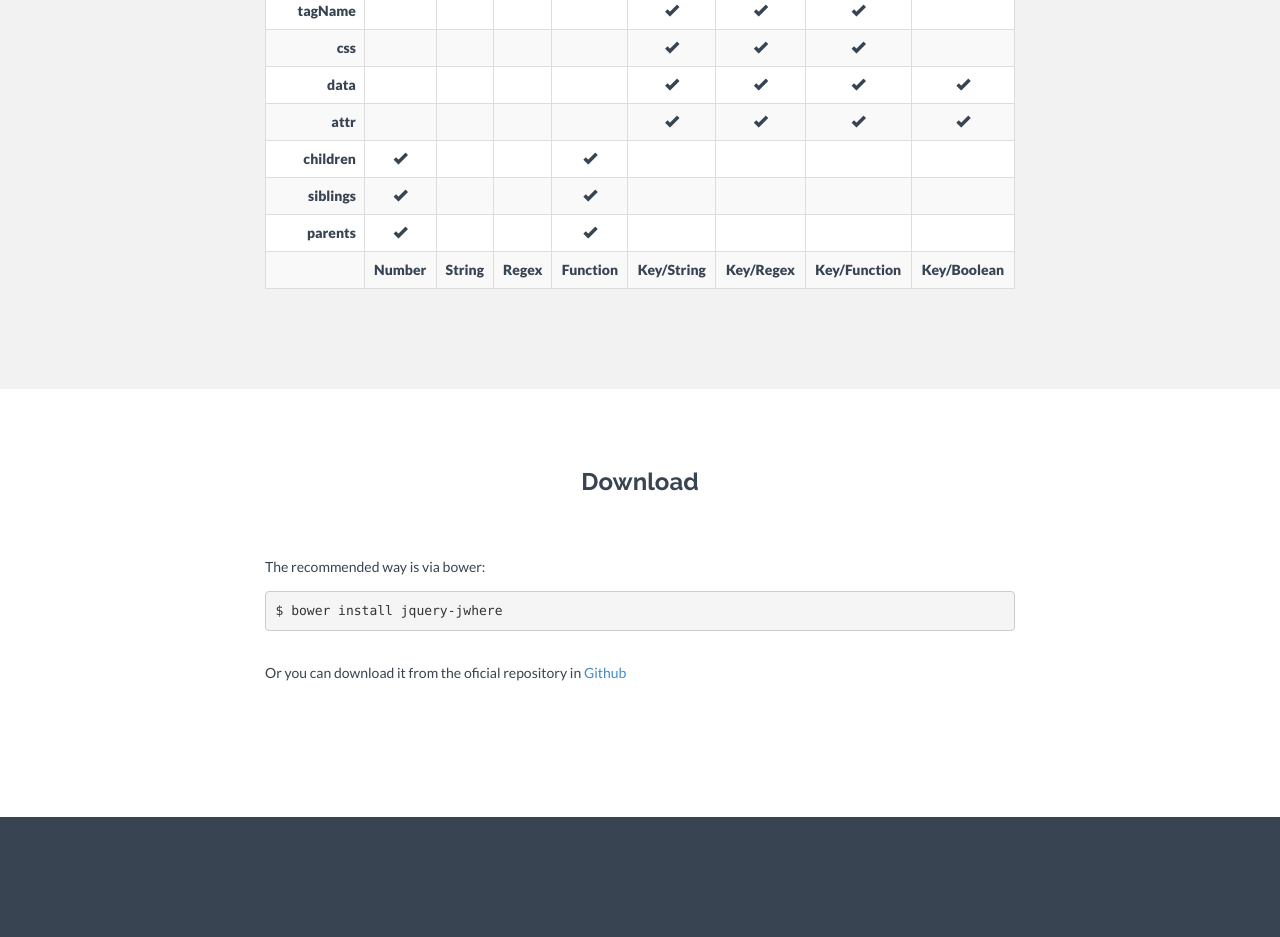
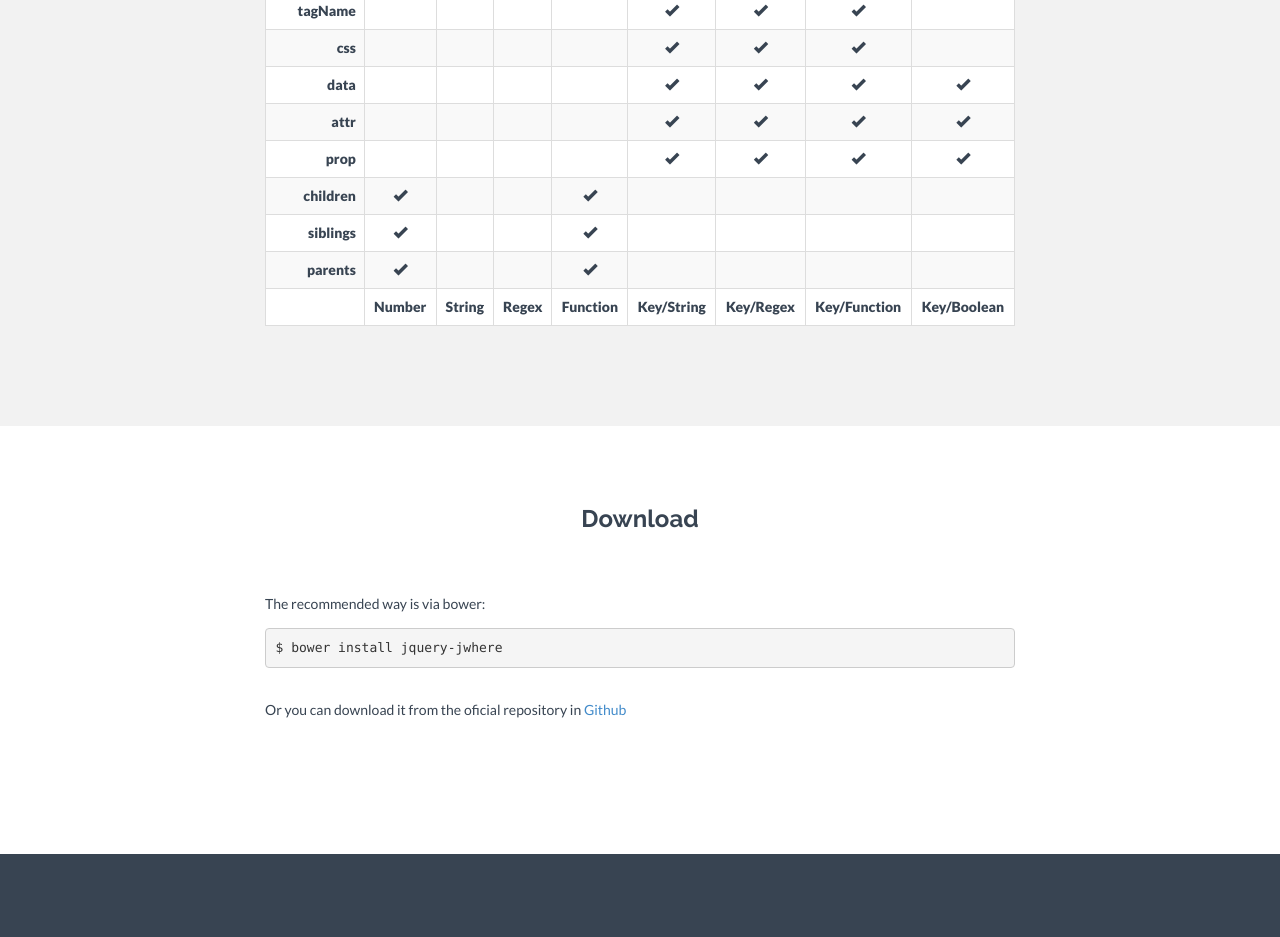
Before and after one commit to epaezrubio/jWhere, a plain HTML site: page index.html in a window 1280 px wide. Shown: the part 2911-3848 px from the top of the page. Drawn offline with nearby package versions, Linux system fonts and the light colour scheme.

Commit message:
docummentation for prop

```diff
--- a/index.html
+++ b/index.html
@@ -298,6 +298,17 @@ $(elements).css("color", "red");</code></pre>
                                     <td><span class="glyphicon glyphicon-ok"></span></td>
                                 </tr>
                                 <tr>
+                                    <td class="property">prop</td>
+                                    <td></td>
+                                    <td></td>
+                                    <td></td>
+                                    <td></td>
+                                    <td><span class="glyphicon glyphicon-ok"></span></td>
+                                    <td><span class="glyphicon glyphicon-ok"></span></td>
+                                    <td><span class="glyphicon glyphicon-ok"></span></td>
+                                    <td><span class="glyphicon glyphicon-ok"></span></td>
+                                </tr>
+                                <tr>
                                     <td class="property">children</td>
                                     <td><span class="glyphicon glyphicon-ok"></span></td>
                                     <td></td>
```
